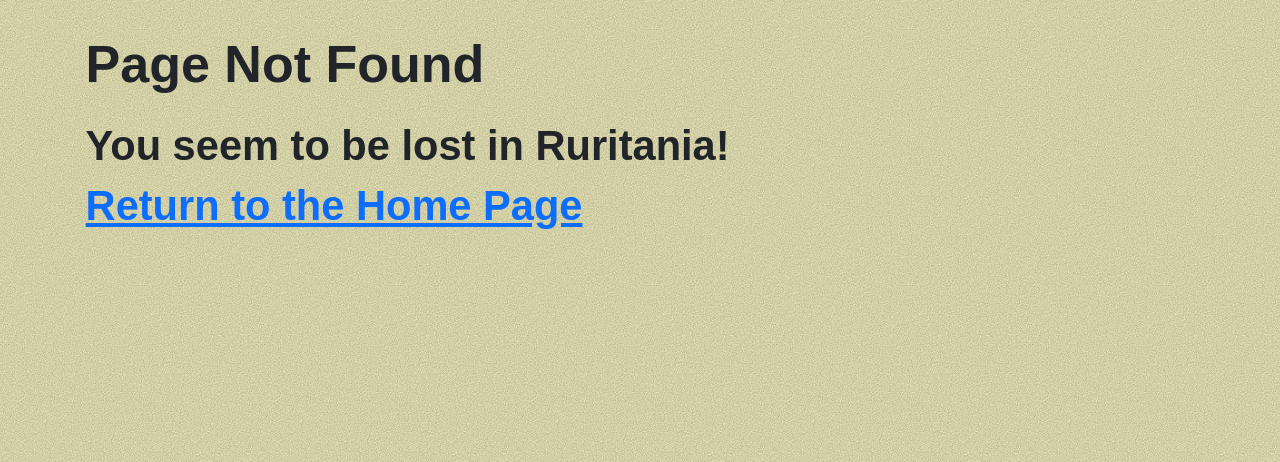
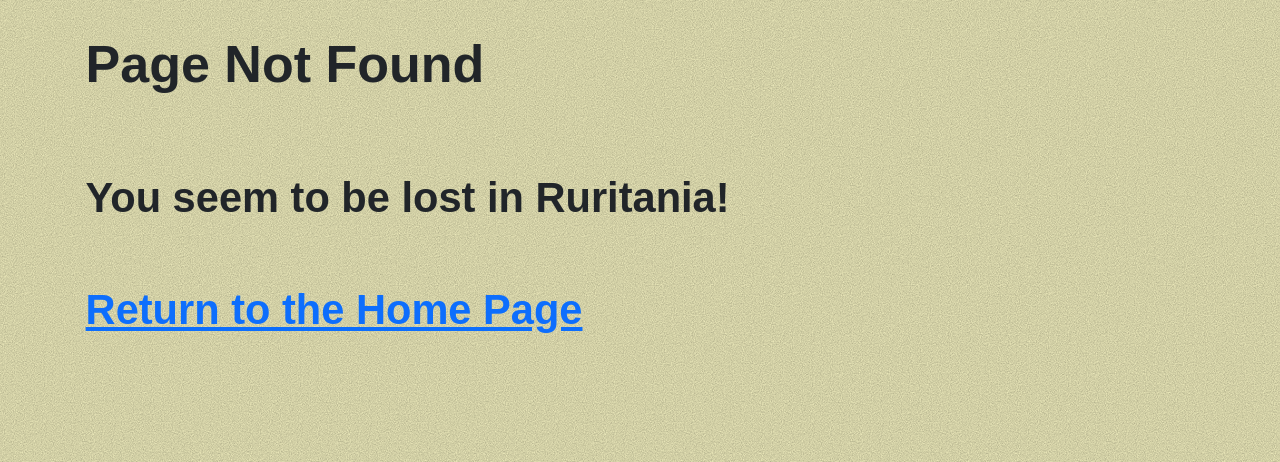
Before and after one commit to ctr-code/heart-of-ruritania, a Django app: template templates/404.html in a window 1280 px wide. Shown: the part 74-536 px from the top of the page. Run offline with Django 5.2, Linux system fonts and the light colour scheme; the template is opened without the code that fills it, so the values that code supplies are empty; some libraries are stand-ins or nearby versions; some web fonts are replaced.

Commit message:
Add some space to the 404 page

```diff
--- a/templates/404.html
+++ b/templates/404.html
@@ -8,7 +8,7 @@
     <div class="row">
         <div class="col-12">
             <h1>Page Not Found</h1>
-            <h2>You seem to be lost in Ruritania!</h2>
+            <h2 class="my-5">You seem to be lost in Ruritania!</h2>
             <h2><a href="{% url 'index' %}">Return to the Home Page</a></h2>
         </div>
     </div>
```
